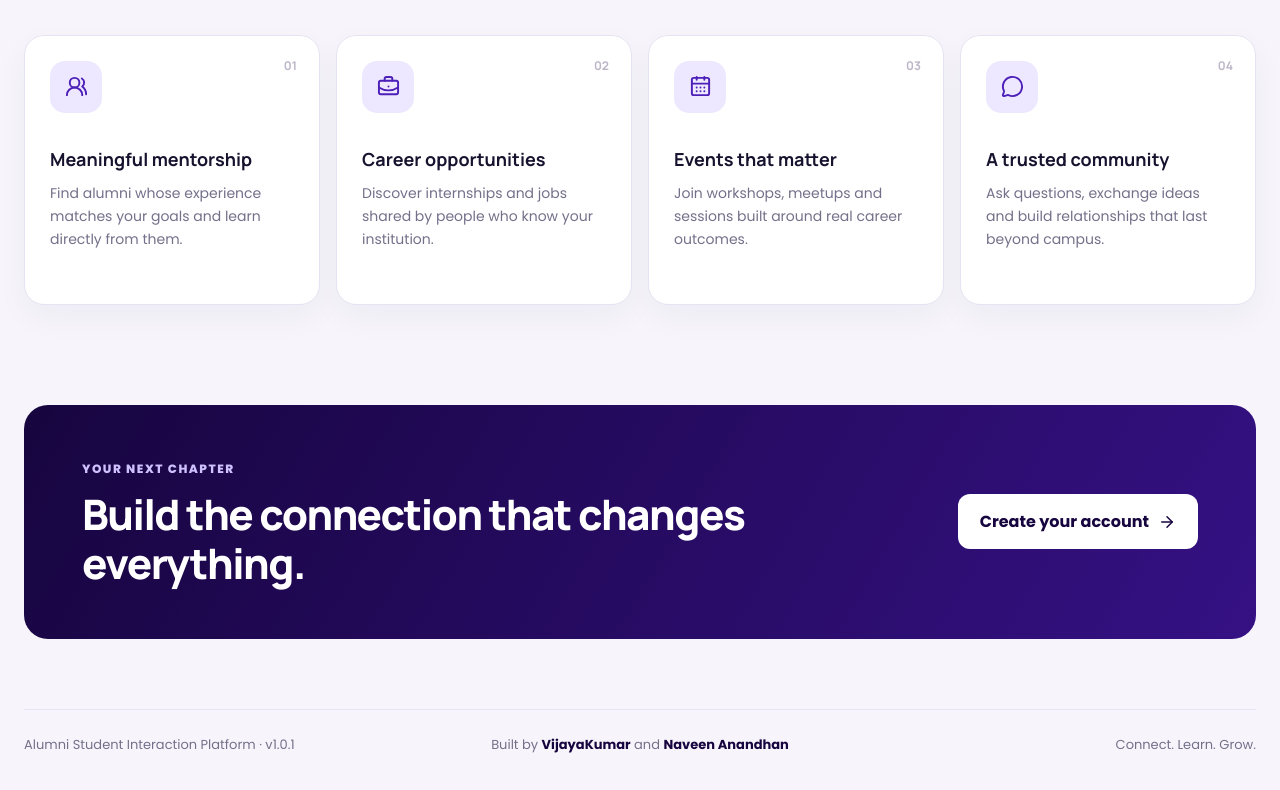
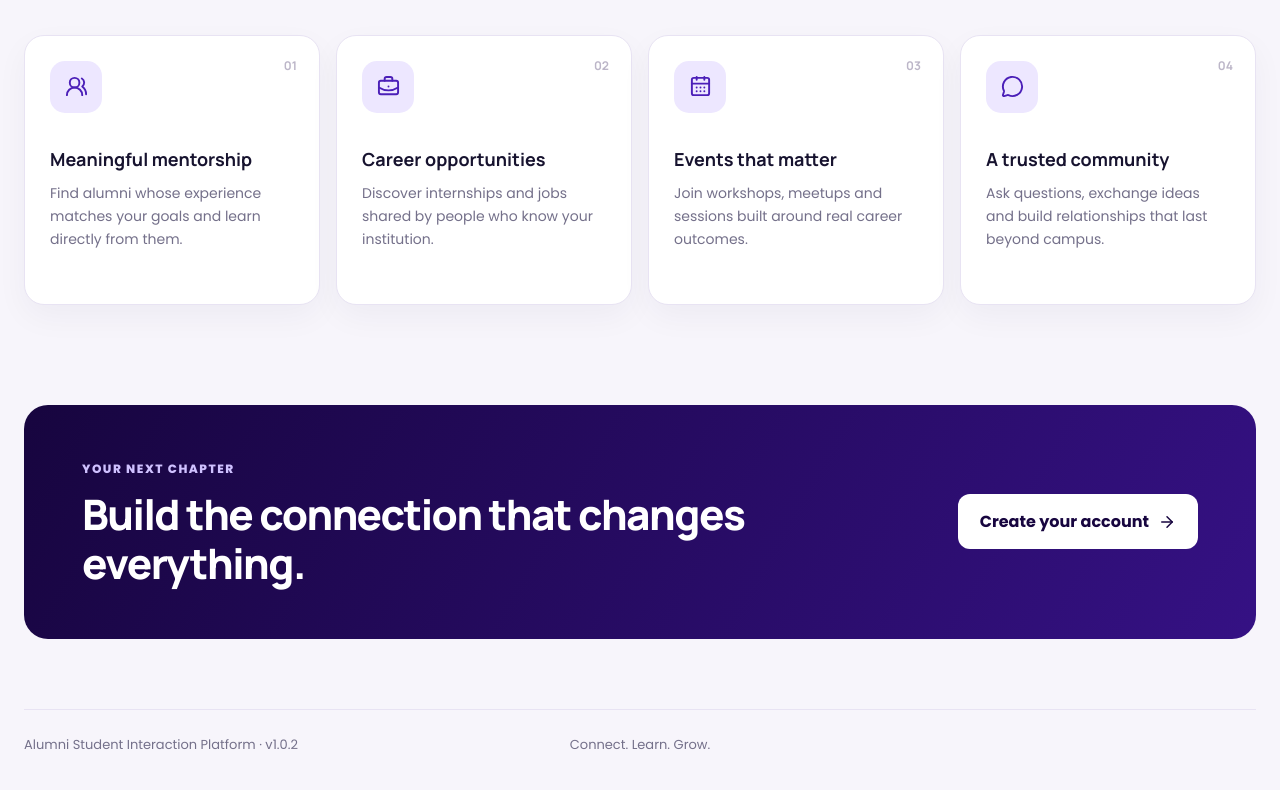
Before and after one commit to Naveen-Anandhan-07/Alumni-student-interaction-system-frontend, a React (Vite) app: page / in a window 1280 px wide. Shown: the part 987-1777 px from the top of the page. Built offline with nearby package versions, Linux system fonts and the light colour scheme; no server answers.

Commit message:
Version update

```diff
--- a/src/pages/Home.jsx
+++ b/src/pages/Home.jsx
@@ -66,7 +66,6 @@ function Home() {
       </main>
       <footer className="home-footer">
         <span>Alumni Student Interaction Platform · v{PROJECT_VERSION}</span>
-        <span>Built by <strong>VijayaKumar</strong> and <strong>Naveen Anandhan</strong></span>
         <span>Connect. Learn. Grow.</span>
       </footer>
     </div>
--- a/src/version.js
+++ b/src/version.js
@@ -1 +1 @@
-export const PROJECT_VERSION = "1.0.1";
+export const PROJECT_VERSION = "1.0.2";
```
